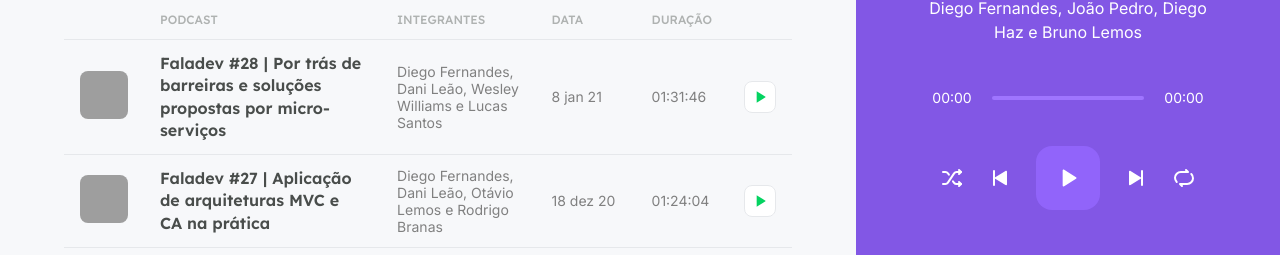
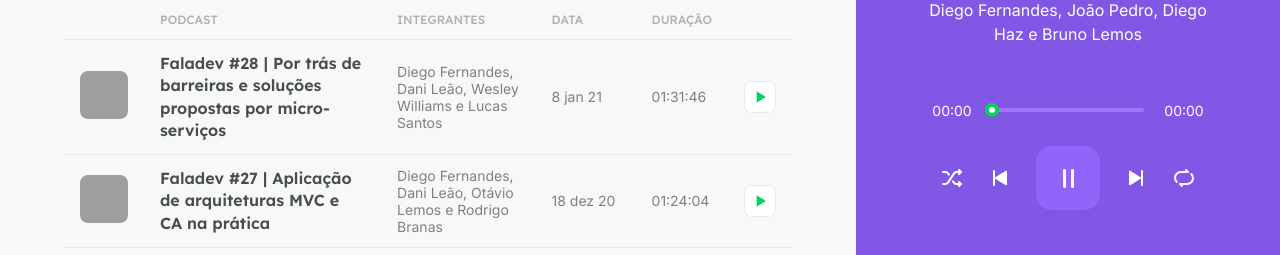
Before and after one commit to euviniciuss/podcastr, a Next.js app: page / in a window 1280 px wide. Both pictures are taken after a click on the button 363 px from the left and 387 px from the top of the page. Shown: the part 542-797 px from the top of the page. Built offline with nearby package versions, Linux system fonts and the light colour scheme; data requests are answered from the project's data file; grey boxes are pictures that could not be loaded.

Commit message:
feat: adicionando e controlando o audio pelos botões

```diff
--- a/src/components/Player/index.tsx
+++ b/src/components/Player/index.tsx
@@ -1,6 +1,6 @@
 import Image from 'next/image'
 
-import { useContext } from 'react'
+import { useContext, useRef, useEffect } from 'react'
 import { PlayerContext } from '../../context/PlayerContext'
 
 import Slider from 'rc-slider'
@@ -9,7 +9,28 @@ import 'rc-slider/assets/index.css'
 import styles from './styles.module.scss'
 
 export function Player() {
-  const { episodeList, currentEpisodeIndex } = useContext(PlayerContext)
+  const audioRef = useRef<HTMLAudioElement>(null)
+
+  const {
+    episodeList,
+    currentEpisodeIndex,
+    isPlaying,
+    togglePlay,
+    setPlayingState,
+  } = useContext(PlayerContext)
+
+  useEffect(() => {
+    if (!audioRef.current) {
+      return
+    }
+
+    if (isPlaying) {
+      audioRef.current.play()
+    } else {
+      audioRef.current.pause()
+    }
+
+  }, [isPlaying])
 
   const episode = episodeList[currentEpisodeIndex]
 
@@ -41,25 +62,52 @@ export function Player() {
         <div className={styles.progress}>
           <span>00:00</span>
           <div className={styles.slider}>
-            <div className={styles.emptySlider} />
+            { episode ? (
+              <Slider
+                trackStyle={{ backgroundColor: '#04d361' }}
+                railStyle={{ backgroundColor: '#9f75ff' }}
+                handleStyle={{ borderColor: '#04d361', borderWidth: 4 }}
+              />
+            ) : (
+              <div className={styles.emptySlider} />
+            ) }
           </div>
           <span>00:00</span>
         </div>
 
+        { episode && (
+          <audio
+            src={episode.url}
+            ref={audioRef}
+            autoPlay
+            onPlay={() => setPlayingState(true)}
+            onPause={() => setPlayingState(false)}
+          />
+        ) }
+
         <div className={styles.buttons}>
-          <button type="button">
+          <button type="button" disabled={!episode}>
             <img src="/shuffle.svg" alt="Embaralhar"/>
           </button>
-          <button type="button">
+          <button type="button" disabled={!episode}>
             <img src="/play-previous.svg" alt="Tocar anterior"/>
           </button>
-          <button type="button" className={styles.playButton}>
-            <img src="/play.svg" alt="Tocar"/>
+          <button
+            type="button"
+            disabled={!episode}
+            className={styles.playButton}
+            onClick={togglePlay}
+          >
+            { isPlaying ? (
+              <img src="/pause.svg" alt="Pausar"/>
+            ) : (
+              <img src="/play.svg" alt="Tocar"/>
+            ) }
           </button>
-          <button type="button">
+          <button type="button" disabled={!episode}>
             <img src="/play-next.svg" alt="Tocar próxima"/>
           </button>
-          <button type="button">
+          <button type="button" disabled={!episode}>
             <img src="/repeat.svg" alt="Repetir"/>
           </button>
         </div>
--- a/src/components/Player/styles.module.scss
+++ b/src/components/Player/styles.module.scss
@@ -104,6 +104,17 @@
     background: transparent;
     border: 0;
     font-size: 0;
+
+    transition: filter 0.2s;
+
+    &:disabled {
+      cursor: default;
+    }
+
+    &:hover:not(:disabled) {
+      filter: brightness(0.8);
+    }
+
   }
 
   .playButton {
@@ -111,11 +122,23 @@
     height: 4rem;
     border-radius: 1rem;
     background: var(--purple-400);
+
+    &:hover:not(:disabled) {
+      filter: brightness(0.95);
+    }
   }
 }
 
 
 @media (max-width: 1370px) {
+  .progress {
+    margin-top: 0.5rem;
+  }
+
+  .buttons {
+    margin-top: 1.7rem;
+  }
+
   .currentEpisode {
     margin-top: 1rem;
 
--- a/src/context/PlayerContext.ts
+++ b/src/context/PlayerContext.ts
@@ -11,6 +11,9 @@ type Episode = {
 type PlayerContextData = {
   episodeList: Episode[];
   currentEpisodeIndex: number;
+  isPlaying: boolean;
+  togglePlay: () => void;
+  setPlayingState: (state: boolean) => void;
   play: (episode: Episode) => void;
 }
 
--- a/src/pages/_app.tsx
+++ b/src/pages/_app.tsx
@@ -11,14 +11,24 @@ import styles from '../styles/app.module.scss'
 function MyApp({ Component, pageProps }) {
   const [episodeList, setEpisodeList] = useState([])
   const [currentEpisodeIndex, setCurrentEpisodeIndex] = useState(0)
+  const [isPlaying, setIsPlaying] = useState(false)
 
   function play(episode) {
     setEpisodeList([episode])
     setCurrentEpisodeIndex(0)
+    setIsPlaying(true)
+  }
+
+  function togglePlay() {
+    setIsPlaying(!isPlaying)
+  }
+
+  function setPlayingState(state: boolean) {
+    setIsPlaying(state)
   }
 
   return (
-    <PlayerContext.Provider value={{ episodeList, currentEpisodeIndex, play }}>
+    <PlayerContext.Provider value={{ episodeList, currentEpisodeIndex, play, isPlaying, togglePlay, setPlayingState }}>
       <div className={styles.wrapper}>
         <main>
           <Header />
```
